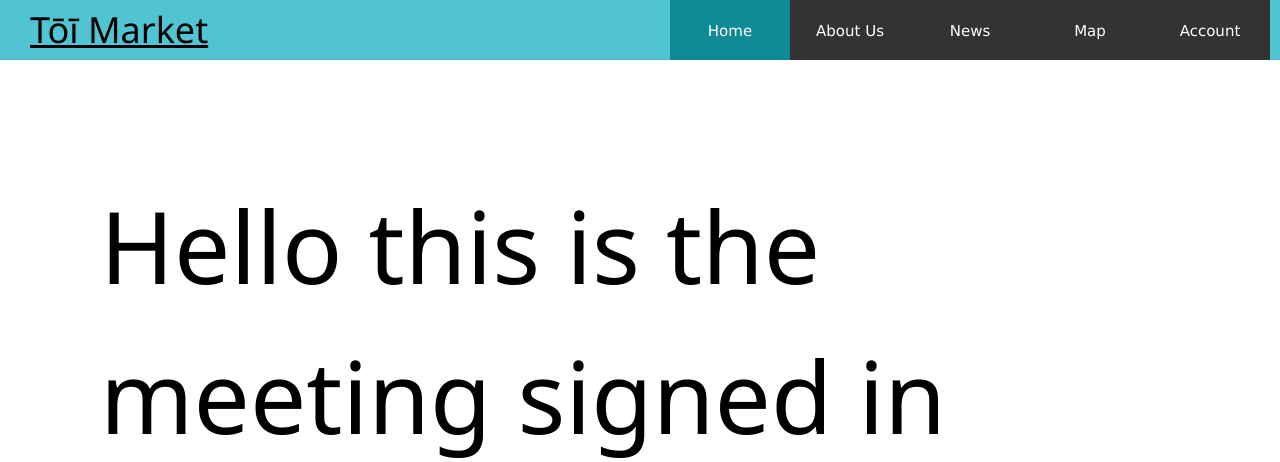
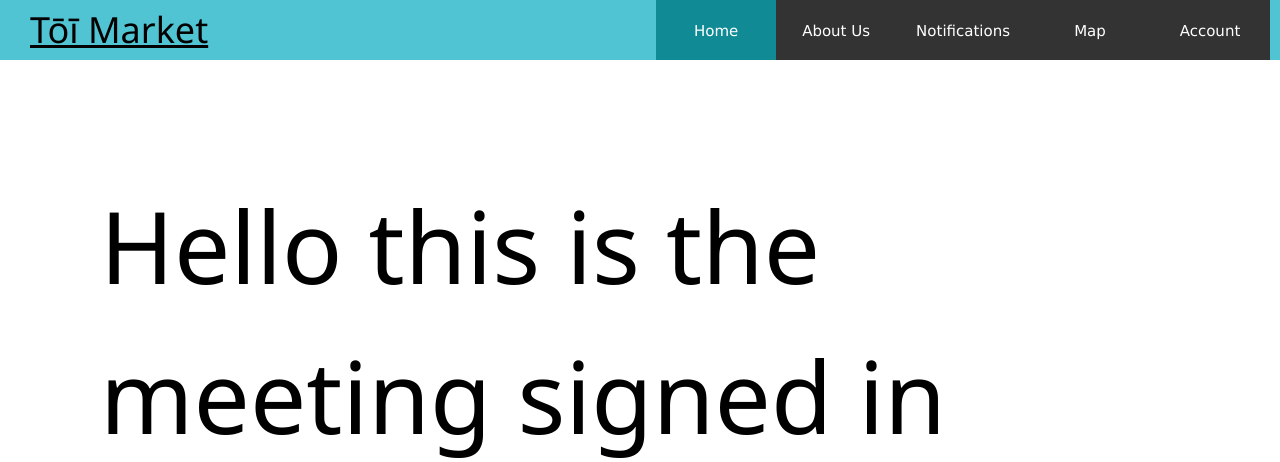
Before and after one commit to rosiephandang/Flask---TOI-Market, a Flask app: page /meeting_signed_in/1 in a window 1280 px wide. Shown: the top 462 px of the page. Run offline with Flask 3, Linux system fonts and the light colour scheme; data comes from the database, SQL or seed files in the repository.

Commit message:
some more logged in mode changes for switching between pages

```diff
--- a/app.py
+++ b/app.py
@@ -97,19 +97,33 @@ def about_us(user_id):
 @app.route('/about_us_signed_in/<int:user_id>')
 def about_us_signed_in(user_id):
     user = query_db("SELECT * FROM users WHERE user_id = ?", (user_id,), one=True)
-    return render_template("about_us_sign_in.html", user=user)
+    return render_template("about_us_signed_in.html", user=user)
 
-@app.route('/meeting_signed_in/<int:user_id>')
-def meeting_signed_in(user_id):
-    user = query_db("SELECT * FROM users WHERE user_id = ?", (user_id,), one=True)
-    return render_template("meeting_signed_in.html", user=user)
-
-@app.route('/about_us/<int:user_id>')
-def about_us(user_id):
-    user = query_db("SELECT * FROM users WHERE user_id = ?", (user_id,), one=True)
-    return render_template("about_us.html", user=user)
+@app.route('/meeting_signed_in/<int:location_id>')
+def meeting_signed_in(location_id):
+    location = query_db("SELECT * FROM locations WHERE location_id = ?",(location_id,),one=True)
+    return render_template("meeting_signed_in.html", location=location)
 
 
+@app.route('/notifications_signed_in/<int:user_id>')
+def notifications_signed_in(user_id):
+    user = query_db("SELECT * FROM users WHERE user_id = ?", (user_id,), one=True)
+    return render_template("notifications_signed_in.html", user=user)
+
+@app.route('/product_signed_in/<int:user_id>')
+def product_signed_in(user_id):
+    user = query_db("SELECT * FROM users WHERE user_id = ?", (user_id,), one=True)
+    return render_template("product_signed_in.html", user=user)
+
+@app.route('/seller_profile_signed_in/<int:user_id>')
+def seller_profile_signed_in(user_id):
+    user = query_db("SELECT * FROM users WHERE user_id = ?", (user_id,), one=True)
+    return render_template("seller_profile_signed_in.html", user=user)
+
+@app.route('/userprofile_signed_in/<int:user_id>')
+def userprofile_signed_in(user_id):
+    user = query_db("SELECT * FROM users WHERE user_id = ?", (user_id,), one=True)
+    return render_template("userprofile_signed_in.html", user=user)
 
 #signup & login pageeee
 @app.route('/signup', methods=['GET', 'POST'])
--- a/templates/about_us_signed_in.html
+++ b/templates/about_us_signed_in.html
@@ -1,4 +1,4 @@
-{% extends "layout.html" %}
+{% extends "layout_signed_in.html" %}
 {% block body %}
     <!-- sign-up page-->
     <h1 class="test">Hello this is the about us signed in page</h1>
--- a/templates/meeting_signed_in.html
+++ b/templates/meeting_signed_in.html
@@ -1,4 +1,4 @@
-{% extends "layout.html" %}
+{% extends "layout_signed_in.html" %}
 {% block body %}
     <!-- sign-up page-->
     <h1 class="test">Hello this is the meeting signed in page</h1>
--- a/templates/notifications_signed_in.html
+++ b/templates/notifications_signed_in.html
@@ -1,4 +1,4 @@
-{% extends "layout.html" %}
+{% extends "layout_signed_in.html" %}
 {% block body %}
     <!-- sign-up page-->
     <h1 class="test">Hello this is the notif signed in page</h1>
--- a/templates/product_signed_in.html
+++ b/templates/product_signed_in.html
@@ -1,7 +1,7 @@
-{% extends "layout.html" %}
+{% extends "layout_signed_in.html" %}
 {% block body %}
     <!-- sign-up page-->
-    <h1 class="test">Hello this is the product siggned in page</h1>
+    <h1 class="test">Hello this is the product signed in page</h1>
 
 
 
--- a/templates/seller_profile_signed_in.html
+++ b/templates/seller_profile_signed_in.html
@@ -1,7 +1,7 @@
-{% extends "layout.html" %}
+{% extends "layout_signed_in.html" %}
 {% block body %}
     <!-- sign-up page-->
-    <h1 class="test">Hello this is the seller profile page</h1>
+    <h1 class="test">Hello this is the seller profile signed in page</h1>
 
 
 
--- a/templates/userprofile_signed_in.html
+++ b/templates/userprofile_signed_in.html
@@ -1,7 +1,7 @@
-{% extends "layout.html" %}
+{% extends "layout_signed_in.html" %}
 {% block body %}
     <!-- user profile editing page-->
-    <h1 class="test">Hello this is the user profile editing page</h1>
+    <h1 class="test">Hello this is the user profile editing signed in page</h1>
 
 
     <!-- 3 grid layout to show aircraft -->
```
